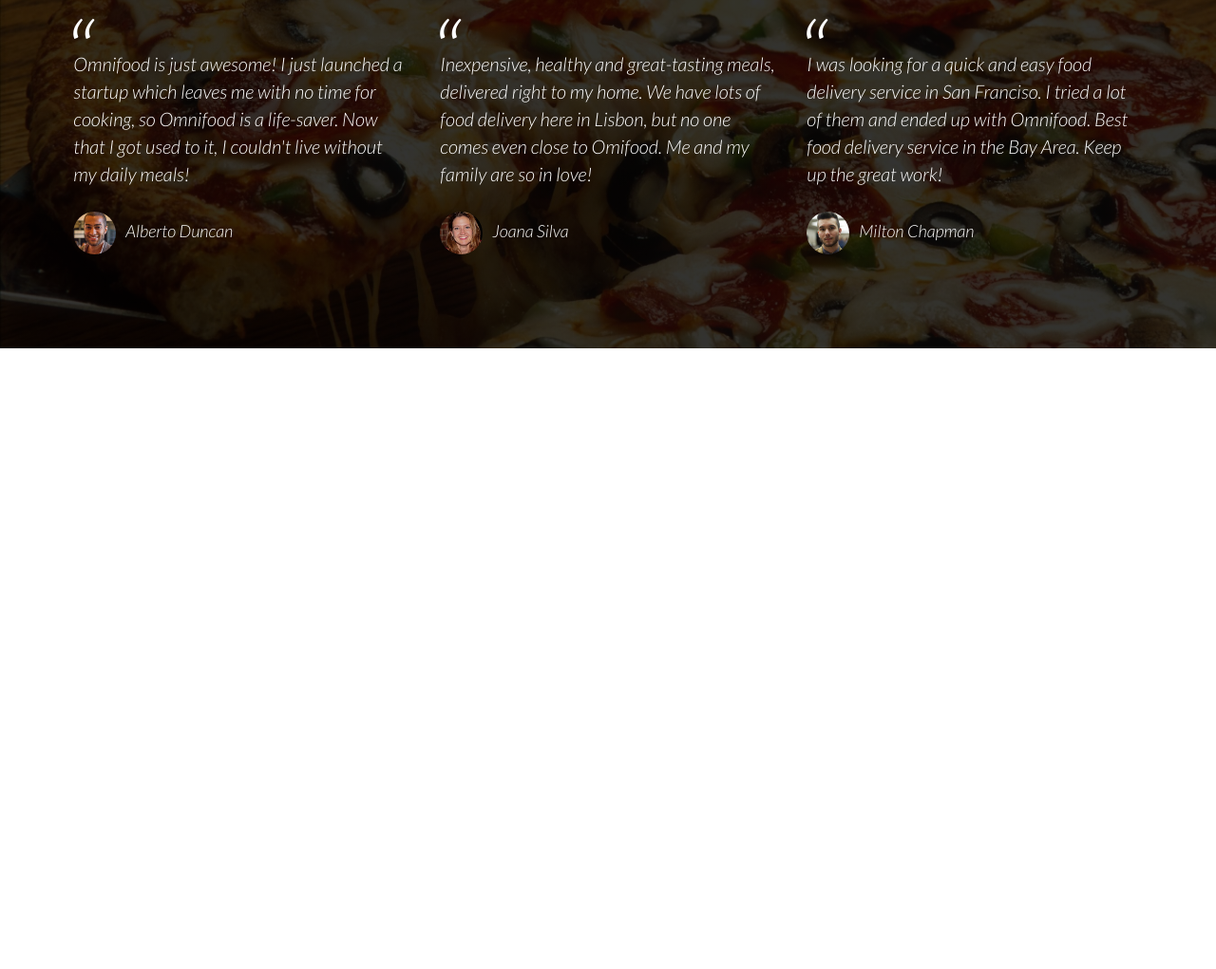
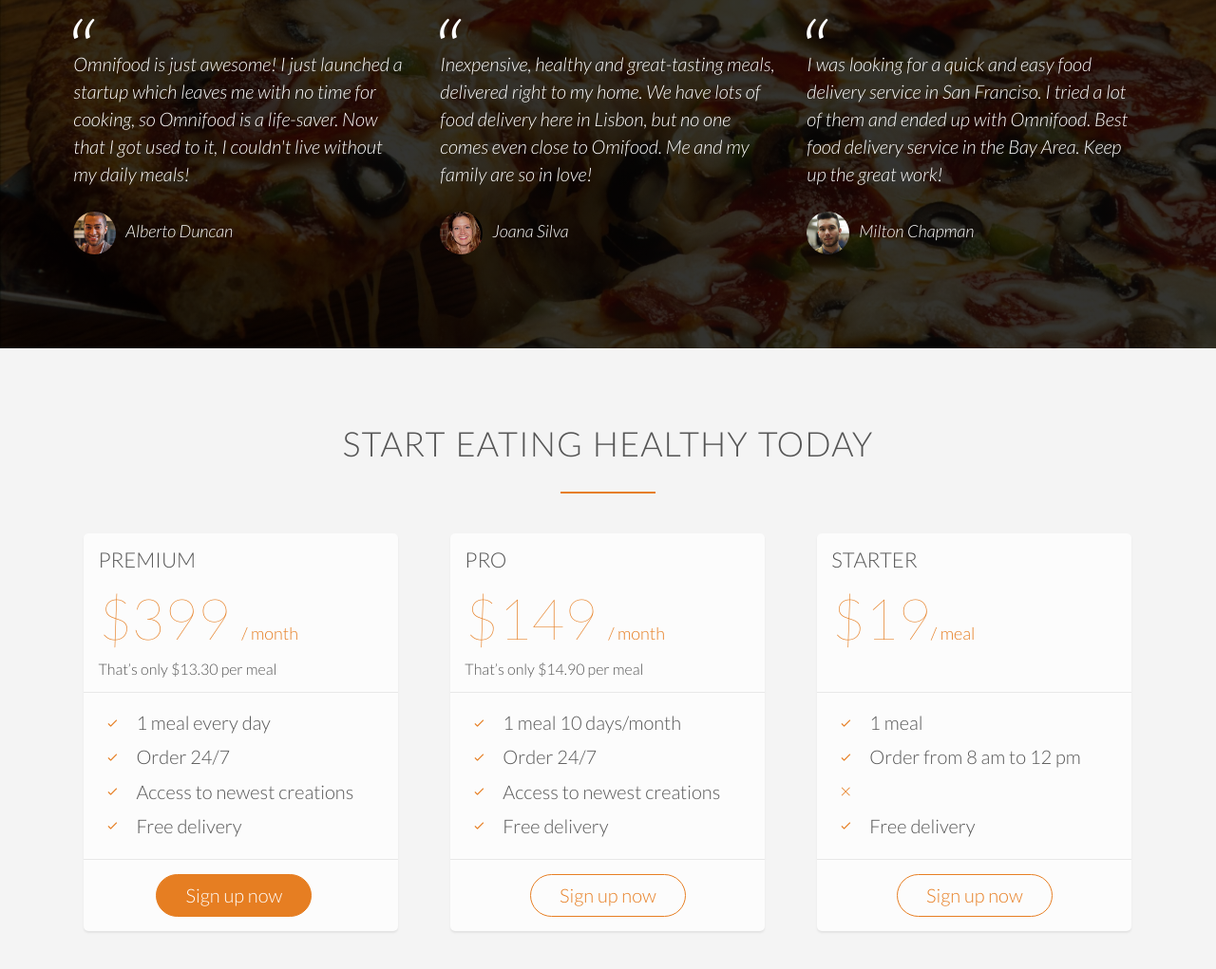
Before and after one commit to beksultanz/omnifood-html5, a plain HTML site: page index.html in a window 1280 px wide. Shown: the part 3555-4576 px from the top of the page at 95% size. Before the commit the page ends 3922 px from the top, so only its background shows below. Drawn offline with Linux system fonts and the light colour scheme; files whose address does not match are found by name.

Commit message:
finish sign-up section

```diff
--- a/index.html
+++ b/index.html
@@ -252,6 +252,78 @@
         </div>
     </section>
 
+    <section class="sections-plans">
+        <div class="row">
+            <h2>Start eating healthy today</h2>
+        </div>
+        <div class="row">
+            <div class="col span-1-of-3">
+                <div class="plan-box">
+                    <div>
+                        <h3>Premium</h3>
+                        <p class="plan-price">$399 <span>/ month</span></p>
+                        <p class="plan-price-meal">That’s only $13.30 per meal</p>
+                    </div>
+                    <div>
+                        <ul>
+                            <li><i class="ion-ios-checkmark-empty icon-small"></i>1 meal every day</li>
+                            <li><i class="ion-ios-checkmark-empty icon-small"></i>Order 24/7</li>
+                            <li><i class="ion-ios-checkmark-empty icon-small"></i>Access to newest creations</li>
+                            <li><i class="ion-ios-checkmark-empty icon-small"></i>Free delivery</li>
+                        </ul>
+                    </div>
+
+                    <div>
+                        <a href="#" class="btn btn-full">Sign up now</a>
+                    </div>
+                </div>
+            </div>
+            <div class="col span-1-of-3">
+                <div class="plan-box">
+                    <div>
+                        <h3>Pro</h3>
+                        <p class="plan-price">$149 <span>/ month</span></p>
+                        <p class="plan-price-meal">That’s only $14.90 per meal</p>
+                    </div>
+                    <div>
+                        <ul>
+                            <li><i class="ion-ios-checkmark-empty icon-small"></i>1 meal 10 days/month</li>
+                            <li><i class="ion-ios-checkmark-empty icon-small"></i>Order 24/7</li>
+                            <li><i class="ion-ios-checkmark-empty icon-small"></i>Access to newest creations</li>
+                            <li><i class="ion-ios-checkmark-empty icon-small"></i>Free delivery</li>
+                        </ul>
+                    </div>
+
+                    <div>
+                        <a href="#" class="btn btn-ghost">Sign up now</a>
+                    </div>
+                </div>
+            </div>
+            <div class="col span-1-of-3">
+                <div class="plan-box">
+                    <div>
+                        <h3>Starter</h3>
+                        <p class="plan-price">$19<span>/ meal</span></p>
+                        <p class="plan-price-meal">&nbsp</p>
+                    </div>
+                    <div>
+                        <ul>
+                            <li><i class="ion-ios-checkmark-empty icon-small"></i>1 meal</li>
+                            <li><i class="ion-ios-checkmark-empty icon-small"></i>Order from 8 am to 12 pm</li>
+                            <li><i class="ion-ios-close-empty icon-small"></i></li>
+                            <li><i class="ion-ios-checkmark-empty icon-small "></i>Free delivery</li>
+                        </ul>
+                    </div>
+
+                    <div>
+                        <a href="#" class="btn btn-ghost">Sign up now</a>
+                    </div>
+                </div>
+            </div>
+        </div>
+
+    </section>
+
 </body>
 
 </html>
@@ -259,12 +331,5 @@
 <!--
 
 
-(Alberto Duncan)
-
-
-()
-
-
-()
 
 -->
--- a/resources/css/style.css
+++ b/resources/css/style.css
@@ -390,3 +390,61 @@
 	margin-right: 10px;
 	vertical-align: middle;
 }
+
+/* ------------------------------------- */
+/* SIGN UP */
+/* -------------------------------------- */
+
+.sections-plans {
+	background-color: #f4f4f4;
+}
+
+.plan-box {
+	background-color: #fff;
+	border-radius: 5px;
+	width: 90%;
+	margin-left: 5%;
+	box-shadow: 0 2px 2px #e3e3e3;
+}
+
+.plan-box div {
+	padding: 15px;
+	border-bottom: 1px solid #e8e8e8;
+}
+
+.plan-box:first-child {
+	background-color: #fcfcfc;
+	border-top-left-radius: 5px;
+	border-top-right-radius: 5px;
+}
+
+.plan-box div:last-child {
+	text-align: center;
+	border:0;
+}
+
+.plan-price {
+	font-size: 300%;
+	margin-bottom: 10px;
+	font-weight: 100;
+	color: #e67e22;
+
+}
+
+.plan-price span {
+	font-size: 30%;
+	font-weight: 300;
+}
+
+.plan-price-meal {
+	font-size: 80%;
+}
+
+.plan-box ul {
+	list-style: none;
+}
+
+.plan-box ul li {
+	padding: 5px 0;
+
+}
```
